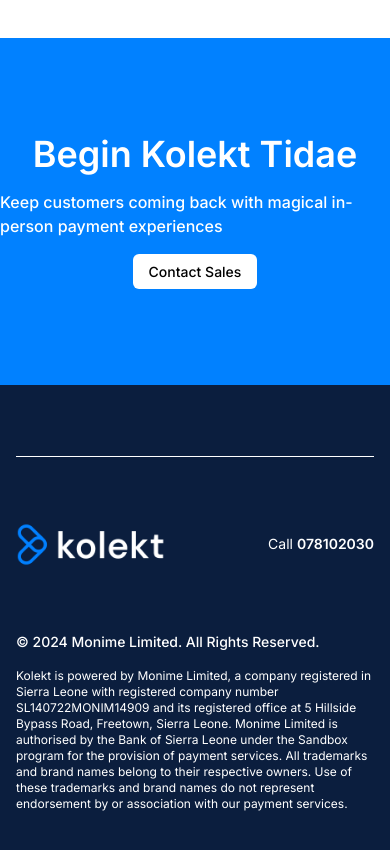
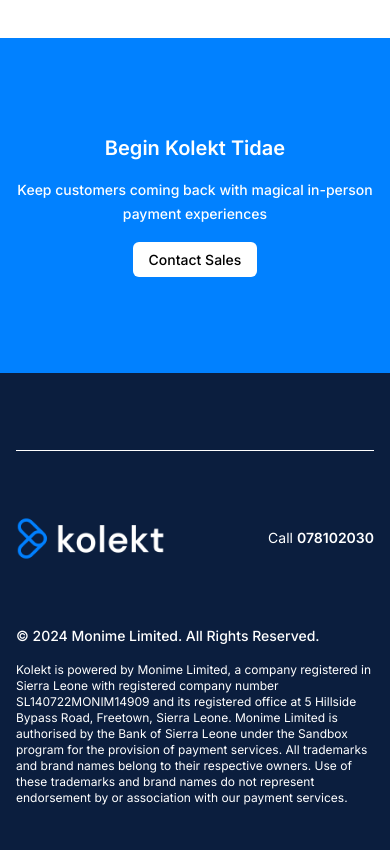
Before and after one commit to gridline1902/kolekt-sl-landing-page, a Next.js app: page / in a window 390 px wide. Shown: the part 4120-4970 px from the top of the page. Built offline with nearby package versions, Linux system fonts and the light colour scheme.

Commit message:
update.....

```diff
--- a/src/components/Footer/Footer.tsx
+++ b/src/components/Footer/Footer.tsx
@@ -6,8 +6,8 @@
     return (
         <section className="min-h-screen bg-[#0181ff] flex flex-col">
             <div className="flex flex-col gap-4 py-24 lg: items-center">
-                <h1 className="text-4xl text-white font-semibold">Begin Kolekt Tidae</h1>
-                <h6 className="text-md text-white font-medium">Keep customers coming back with magical in-person payment experiences</h6>
+                <h1 className="text-xl lg:text-4xl text-white font-semibold">Begin Kolekt Tidae</h1>
+                <h6 className="text-sm text-center text-white font-medium leading-6">Keep customers coming back with magical in-person payment experiences</h6>
                 <button className="bg-white leading-[2.2rem] px-4 rounded-md text-sm font-medium group flex items-center transition-all duration-300 ease-in-out">
                     <span className="flex items-center">
                         Contact Sales
```
